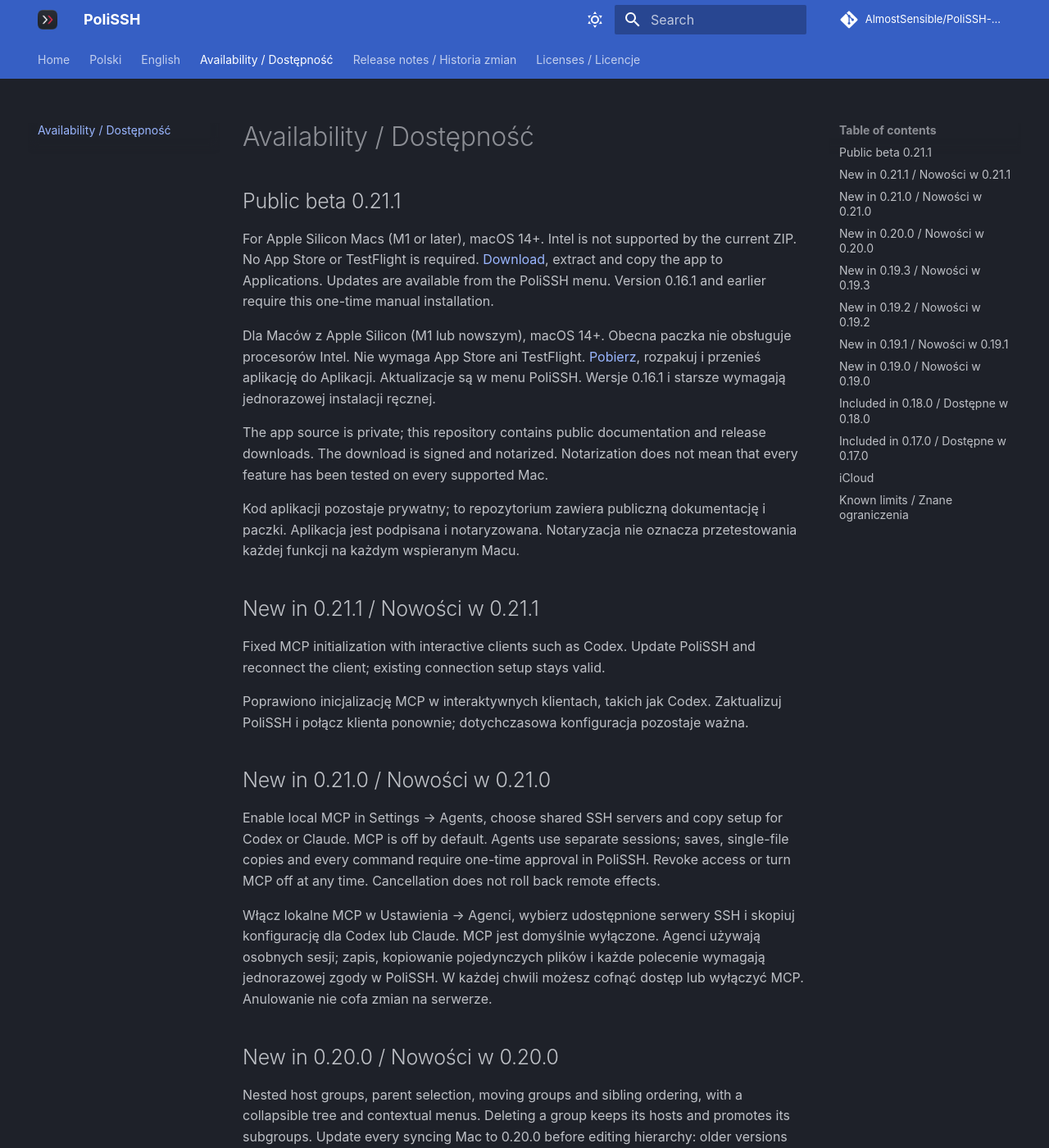
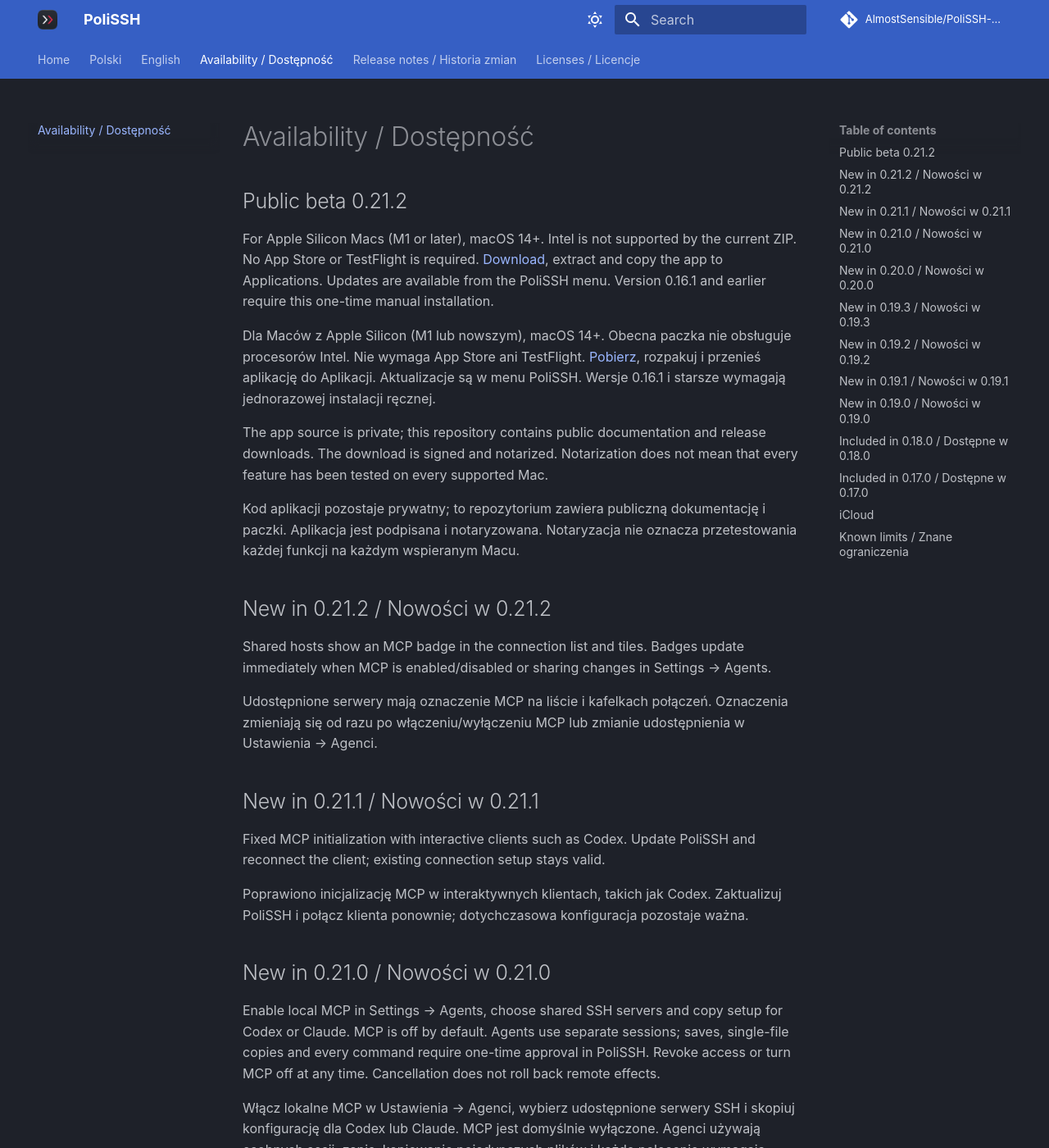
Before and after one commit to AlmostSensible/PoliSSH-docs, an MkDocs documentation site: the page built from docs/status.md, in a window 1280 px wide and 1400 px high. Shown: the whole window at 82% size. Built offline with MkDocs 1.6.1 and Material for MkDocs 9.7.7, drawn with Linux system fonts in a browser that asks for light colours; comment, search, counter and statistics services are not loaded.

Commit message:
Document MCP host badges in PoliSSH 0.21.2

```diff
--- a/docs/status.md
+++ b/docs/status.md
@@ -1,14 +1,20 @@
 # Availability / Dostępność
 
-## Public beta 0.21.1
+## Public beta 0.21.2
 
-For Apple Silicon Macs (M1 or later), macOS 14+. Intel is not supported by the current ZIP. No App Store or TestFlight is required. [Download](https://github.com/AlmostSensible/PoliSSH-docs/releases/download/v0.21.1/PoliSSH-0.21.1-arm64.zip), extract and copy the app to Applications. Updates are available from the PoliSSH menu. Version 0.16.1 and earlier require this one-time manual installation.
+For Apple Silicon Macs (M1 or later), macOS 14+. Intel is not supported by the current ZIP. No App Store or TestFlight is required. [Download](https://github.com/AlmostSensible/PoliSSH-docs/releases/download/v0.21.2/PoliSSH-0.21.2-arm64.zip), extract and copy the app to Applications. Updates are available from the PoliSSH menu. Version 0.16.1 and earlier require this one-time manual installation.
 
-Dla Maców z Apple Silicon (M1 lub nowszym), macOS 14+. Obecna paczka nie obsługuje procesorów Intel. Nie wymaga App Store ani TestFlight. [Pobierz](https://github.com/AlmostSensible/PoliSSH-docs/releases/download/v0.21.1/PoliSSH-0.21.1-arm64.zip), rozpakuj i przenieś aplikację do Aplikacji. Aktualizacje są w menu PoliSSH. Wersje 0.16.1 i starsze wymagają jednorazowej instalacji ręcznej.
+Dla Maców z Apple Silicon (M1 lub nowszym), macOS 14+. Obecna paczka nie obsługuje procesorów Intel. Nie wymaga App Store ani TestFlight. [Pobierz](https://github.com/AlmostSensible/PoliSSH-docs/releases/download/v0.21.2/PoliSSH-0.21.2-arm64.zip), rozpakuj i przenieś aplikację do Aplikacji. Aktualizacje są w menu PoliSSH. Wersje 0.16.1 i starsze wymagają jednorazowej instalacji ręcznej.
 
 The app source is private; this repository contains public documentation and release downloads. The download is signed and notarized. Notarization does not mean that every feature has been tested on every supported Mac.
 
 Kod aplikacji pozostaje prywatny; to repozytorium zawiera publiczną dokumentację i paczki. Aplikacja jest podpisana i notaryzowana. Notaryzacja nie oznacza przetestowania każdej funkcji na każdym wspieranym Macu.
+
+## New in 0.21.2 / Nowości w 0.21.2
+
+Shared hosts show an MCP badge in the connection list and tiles. Badges update immediately when MCP is enabled/disabled or sharing changes in Settings → Agents.
+
+Udostępnione serwery mają oznaczenie MCP na liście i kafelkach połączeń. Oznaczenia zmieniają się od razu po włączeniu/wyłączeniu MCP lub zmianie udostępnienia w Ustawienia → Agenci.
 
 ## New in 0.21.1 / Nowości w 0.21.1
 
```
Also changed, not shown: docs/index.md (+1 -1 lines), docs/releases.md (+13 -0 lines).
